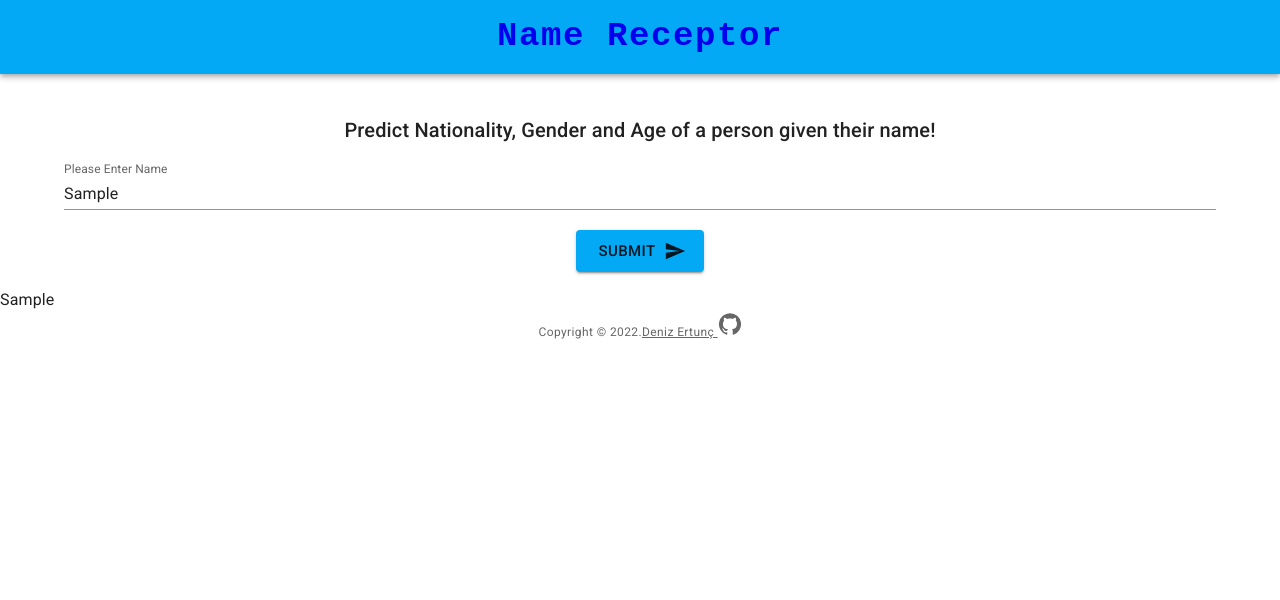
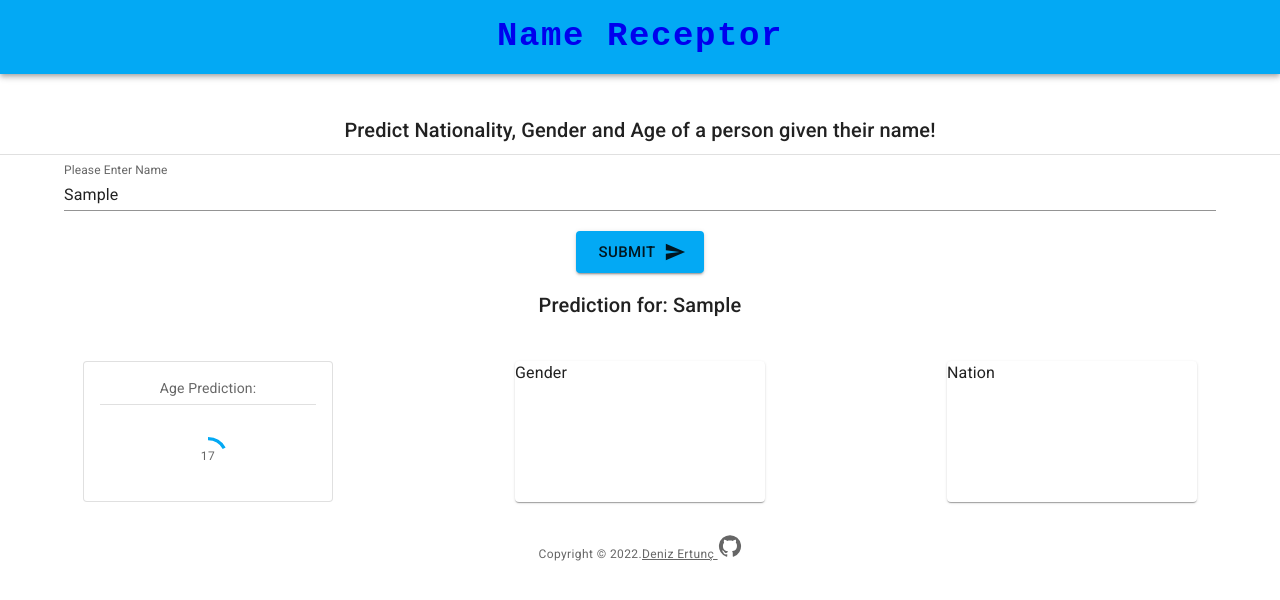
Before and after one commit to saimdenizertunc/name-receptor, a React (Create React App) app: page / in a window 1280 px wide. Both pictures are taken after typing "Sample" into the empty fields and a click on the button "SUBMIT". Shown: the top 600 px of the page. Built offline with nearby package versions, Linux system fonts and the light colour scheme.

Commit message:
Create age prediction card

```diff
--- a/package.json
+++ b/package.json
@@ -10,6 +10,7 @@
     "@testing-library/jest-dom": "^5.16.5",
     "@testing-library/react": "^13.4.0",
     "@testing-library/user-event": "^13.5.0",
+    "axios": "^0.27.2",
     "react": "^18.2.0",
     "react-dom": "^18.2.0",
     "react-router-dom": "^6.3.0",
--- /dev/null
+++ b/src/components/Age.js
@@ -0,0 +1,66 @@
+import { Card, CardContent, Divider, Typography } from "@mui/material";
+import CircularProgress from "@mui/material/CircularProgress";
+import { Box, Container } from "@mui/system";
+import PropTypes from "prop-types";
+import React, { useEffect, useState } from "react";
+
+function CircularProgressWithLabel(props) {
+  return (
+    <Box sx={{ position: "relative", display: "inline-flex" }}>
+      <CircularProgress variant="determinate" {...props} />
+      <Box
+        sx={{
+          top: 0,
+          left: 0,
+          bottom: 0,
+          right: 0,
+          position: "absolute",
+          display: "flex",
+          alignItems: "center",
+          justifyContent: "center",
+        }}
+      >
+        <Typography variant="caption" component="div" color="text.secondary">
+          {`${Math.round(props.value)}`}
+        </Typography>
+      </Box>
+    </Box>
+  );
+}
+
+CircularProgressWithLabel.propTypes = {
+  value: PropTypes.number.isRequired,
+};
+
+function Age({ age }) {
+  const [progress, setProgress] = useState(10);
+  useEffect(() => {
+    const timer = setInterval(() => {
+      setProgress((prevProgress) =>
+        prevProgress >= age.age ? age.age : prevProgress + 1
+      );
+    }, 100);
+    return () => {
+      clearInterval(timer);
+    };
+  }, []);
+  return (
+    <Card sx={{ minWidth: 250 }} variant="outlined">
+      <CardContent>
+        <Typography
+          color="text.secondary"
+          gutterBottom
+          sx={{ fontSize: 14, textAlign: "center" }}
+        >
+          Age Prediction:
+        </Typography>
+        <Divider />
+        <Box sx={{ display: "flex", justifyContent: "center", paddingTop: 4 }}>
+          <CircularProgressWithLabel value={progress} />
+        </Box>
+      </CardContent>
+    </Card>
+  );
+}
+
+export default Age;
--- /dev/null
+++ b/src/components/Gender.js
@@ -0,0 +1,8 @@
+import { Card } from "@mui/material";
+import React from "react";
+
+function Gender({ gender }) {
+  return <Card sx={{ minWidth: 250 }}>Gender</Card>;
+}
+
+export default Gender;
--- a/src/components/Main.js
+++ b/src/components/Main.js
@@ -1,12 +1,40 @@
-import { Typography } from "@mui/material";
-import React, { useState } from "react";
+import axios from "axios";
+import { Divider, Typography } from "@mui/material";
+import React, { useEffect, useState } from "react";
 import NameSearch from "./NameSearch";
 import Results from "./Results";
 import Context from "../context/Context";
 
 function Main() {
+  // states
   const [name, setName] = useState();
-  const data = { name, setName };
+  const [gender, setGender] = useState({
+    name: "peter",
+    gender: "male",
+    probability: 0.99,
+    count: 165452,
+  });
+  const [age, setAge] = useState({ name: "michael", age: 17, count: 233482 });
+  const [nation, setNation] = useState({
+    name: "michael",
+    country: [
+      { country_id: "US", probability: 0.08986482266532715 },
+      { country_id: "AU", probability: 0.05976757527083082 },
+      { country_id: "NZ", probability: 0.04666974820852911 },
+    ],
+  });
+
+  // api calls
+  function getGender(input) {
+    const url = "https://api.genderize.io/?name=" + input;
+    axios.get(url).then((res) => {
+      const responseGender = res.data;
+      setGender(responseGender);
+    });
+  }
+
+  // exported data to context
+  const data = { name, setName, gender, age, nation };
   return (
     <Context.Provider value={data}>
       <Typography
@@ -16,8 +44,9 @@ function Main() {
       >
         Predict Nationality, Gender and Age of a person given their name!
       </Typography>
+      <Divider />
       <NameSearch />
-      {name && <Results name={name} />}
+      {name && <Results />}
     </Context.Provider>
   );
 }
--- a/src/components/NameSearch.js
+++ b/src/components/NameSearch.js
@@ -4,7 +4,7 @@ import React, { useContext, useState } from "react";
 import Context from "../context/Context";
 
 function NameSearch() {
-  const { setName } = useContext(Context);
+  const { setName, getGender } = useContext(Context);
   const [input, setInput] = useState("");
 
   const handleChange = (e) => {
--- /dev/null
+++ b/src/components/Nation.js
@@ -0,0 +1,8 @@
+import { Card } from "@mui/material";
+import React from "react";
+
+function Nation({ nation }) {
+  return <Card sx={{ minWidth: 250 }}>Nation</Card>;
+}
+
+export default Nation;
--- a/src/components/Results.js
+++ b/src/components/Results.js
@@ -1,7 +1,34 @@
-import React from "react";
+import { Card, Typography } from "@mui/material";
+import { Box, Container } from "@mui/system";
+import { useContext } from "react";
+import Context from "../context/Context";
+import Age from "./Age";
+import Gender from "./Gender";
+import Nation from "./Nation";
 
-function Results({ name }) {
-  return <div>{name}</div>;
+function Results() {
+  const { gender, age, nation, name } = useContext(Context);
+  return (
+    <>
+      <Typography variant="h6" textAlign="center">
+        Prediction for: {name}
+      </Typography>
+      <Box
+        sx={{
+          display: "flex",
+          justifyContent: "space-around",
+          flexWrap: "wrap",
+          gap: 2,
+          marginBottom: 4,
+          marginTop: 5,
+        }}
+      >
+        <Age age={age} />
+        <Gender gender={gender} />
+        <Nation nation={nation} />
+      </Box>
+    </>
+  );
 }
 
 export default Results;
```
Also changed, not shown: 1 other file (tests, documents, lock files or other folders).
